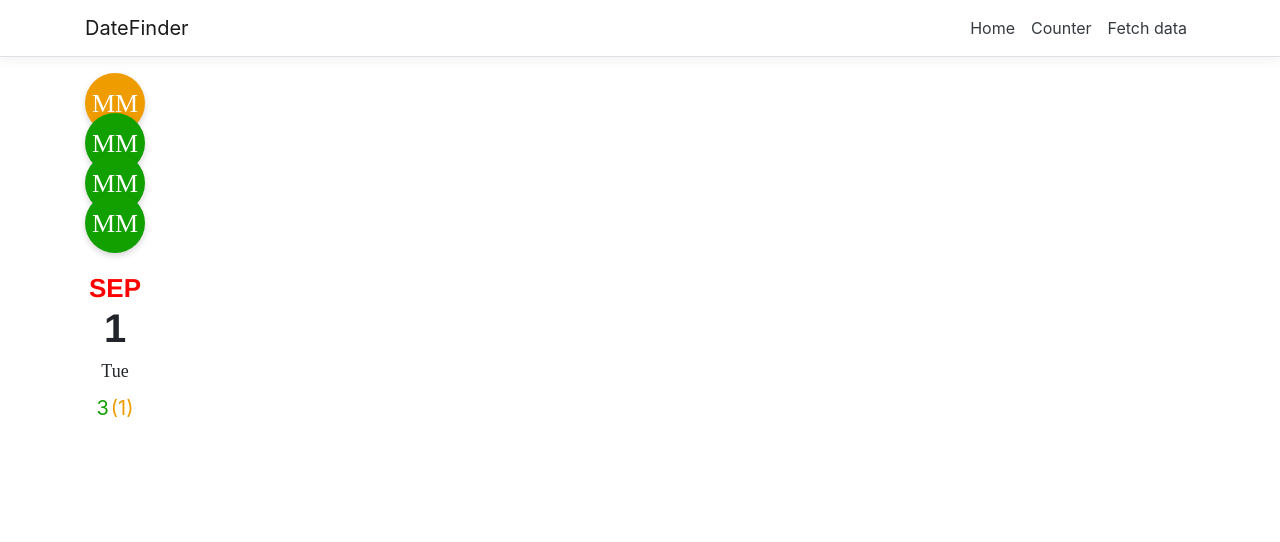
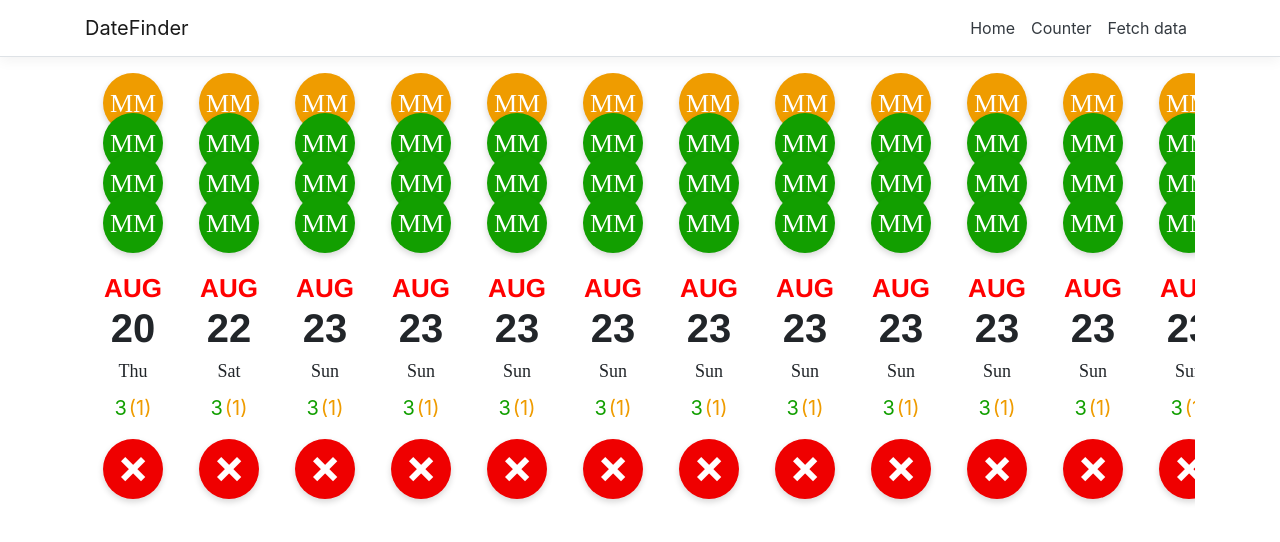
Before and after one commit to Paccos/When, a React (Create React App) app in the folder DateFinder/ClientApp/: page / in a window 1280 px wide. Shown: the top 542 px of the page. Built offline with nearby package versions, Linux system fonts and the light colour scheme.

Commit message:
Add a toggle button and make a grid from fed in dates with entries

```diff
--- a/DateFinder/ClientApp/src/App.js
+++ b/DateFinder/ClientApp/src/App.js
@@ -2,22 +2,144 @@ import React, { Component } from 'react';
 import { Layout } from './components/Layout';
 
 import './custom.css';
-import { DateColumn } from './components/DateView';
+import DateGrid from './components/DateGrid';
 
 export default class App extends Component {
 	static displayName = App.name;
 
 	render() {
 		const dummy = [
-			{ name: 'Max Mustermann', maybe: false },
-			{ name: 'Max Mustermann', maybe: false },
-			{ name: 'Max Mustermann', maybe: false },
-			{ name: 'Max Mustermann', maybe: true },
+			{
+				date: '2020-08-20',
+				entries: [
+					{ name: 'Max Mustermann', maybe: false },
+					{ name: 'Max Mustermann', maybe: false },
+					{ name: 'Max Mustermann', maybe: false },
+					{ name: 'Max Mustermann', maybe: true },
+				],
+			},
+			{
+				date: '2020-08-22',
+				entries: [
+					{ name: 'Max Mustermann', maybe: false },
+					{ name: 'Max Mustermann', maybe: false },
+					{ name: 'Max Mustermann', maybe: false },
+					{ name: 'Max Mustermann', maybe: true },
+				],
+			},
+			{
+				date: '2020-08-23',
+				entries: [
+					{ name: 'Max Mustermann', maybe: false },
+					{ name: 'Max Mustermann', maybe: false },
+					{ name: 'Max Mustermann', maybe: false },
+					{ name: 'Max Mustermann', maybe: true },
+				],
+			},
+			{
+				date: '2020-08-23',
+				entries: [
+					{ name: 'Max Mustermann', maybe: false },
+					{ name: 'Max Mustermann', maybe: false },
+					{ name: 'Max Mustermann', maybe: false },
+					{ name: 'Max Mustermann', maybe: true },
+				],
+			},
+			{
+				date: '2020-08-23',
+				entries: [
+					{ name: 'Max Mustermann', maybe: false },
+					{ name: 'Max Mustermann', maybe: false },
+					{ name: 'Max Mustermann', maybe: false },
+					{ name: 'Max Mustermann', maybe: true },
+				],
+			},
+			{
+				date: '2020-08-23',
+				entries: [
+					{ name: 'Max Mustermann', maybe: false },
+					{ name: 'Max Mustermann', maybe: false },
+					{ name: 'Max Mustermann', maybe: false },
+					{ name: 'Max Mustermann', maybe: true },
+				],
+			},
+			{
+				date: '2020-08-23',
+				entries: [
+					{ name: 'Max Mustermann', maybe: false },
+					{ name: 'Max Mustermann', maybe: false },
+					{ name: 'Max Mustermann', maybe: false },
+					{ name: 'Max Mustermann', maybe: true },
+				],
+			},
+			{
+				date: '2020-08-23',
+				entries: [
+					{ name: 'Max Mustermann', maybe: false },
+					{ name: 'Max Mustermann', maybe: false },
+					{ name: 'Max Mustermann', maybe: false },
+					{ name: 'Max Mustermann', maybe: true },
+				],
+			},
+			{
+				date: '2020-08-23',
+				entries: [
+					{ name: 'Max Mustermann', maybe: false },
+					{ name: 'Max Mustermann', maybe: false },
+					{ name: 'Max Mustermann', maybe: false },
+					{ name: 'Max Mustermann', maybe: true },
+				],
+			},
+			{
+				date: '2020-08-23',
+				entries: [
+					{ name: 'Max Mustermann', maybe: false },
+					{ name: 'Max Mustermann', maybe: false },
+					{ name: 'Max Mustermann', maybe: false },
+					{ name: 'Max Mustermann', maybe: true },
+				],
+			},
+			{
+				date: '2020-08-23',
+				entries: [
+					{ name: 'Max Mustermann', maybe: false },
+					{ name: 'Max Mustermann', maybe: false },
+					{ name: 'Max Mustermann', maybe: false },
+					{ name: 'Max Mustermann', maybe: true },
+				],
+			},
+			{
+				date: '2020-08-23',
+				entries: [
+					{ name: 'Max Mustermann', maybe: false },
+					{ name: 'Max Mustermann', maybe: false },
+					{ name: 'Max Mustermann', maybe: false },
+					{ name: 'Max Mustermann', maybe: true },
+				],
+			},
+			{
+				date: '2020-08-23',
+				entries: [
+					{ name: 'Max Mustermann', maybe: false },
+					{ name: 'Max Mustermann', maybe: false },
+					{ name: 'Max Mustermann', maybe: false },
+					{ name: 'Max Mustermann', maybe: true },
+				],
+			},
+			{
+				date: '2020-08-23',
+				entries: [
+					{ name: 'Max Mustermann', maybe: false },
+					{ name: 'Max Mustermann', maybe: false },
+					{ name: 'Max Mustermann', maybe: false },
+					{ name: 'Max Mustermann', maybe: true },
+				],
+			},
 		];
 
 		return (
 			<Layout>
-				<DateColumn date={new Date()} namesAndStates={dummy} />
+				<DateGrid entries={dummy} />
 			</Layout>
 		);
 	}
--- a/DateFinder/ClientApp/src/components/DateView.js
+++ b/DateFinder/ClientApp/src/components/DateGrid.js
@@ -1,5 +1,7 @@
-import React from 'react';
+import React, { useState } from 'react';
 import './DateView.css';
+import checkmark from '../images/Checkmark.png';
+import cross from '../images/Cross.png';
 
 const DateView = (props) => {
 	const date = new Date(props.date);
@@ -53,7 +55,39 @@ const YesMaybeCounter = (props) => {
 	);
 };
 
-export const DateColumn = (props) => {
+const toggleButtonStates = {
+	yes: 'yes',
+	maybe: 'maybe',
+	no: 'no',
+};
+
+const ToggleButton = (props) => {
+	const [buttonState, setButtonState] = useState(props.buttonState);
+
+	const className = `toggleButton ${buttonState}`;
+
+	return (
+		<button
+			className={className}
+			onClick={() => {
+				if (buttonState === ToggleButton.buttonStates.yes)
+					setButtonState(ToggleButton.buttonStates.maybe);
+				else if (buttonState === ToggleButton.buttonStates.maybe)
+					setButtonState(ToggleButton.buttonStates.no);
+				else if (buttonState === ToggleButton.buttonStates.no)
+					setButtonState(ToggleButton.buttonStates.yes);
+			}}
+		>
+			<img
+				src={buttonState === ToggleButton.buttonStates.no ? cross : checkmark}
+			/>
+		</button>
+	);
+};
+
+ToggleButton.buttonStates = toggleButtonStates;
+
+const DateColumn = (props) => {
 	const date = props.date;
 	const namesAndStates = props.namesAndStates;
 
@@ -65,6 +99,21 @@ export const DateColumn = (props) => {
 			<NamesBar namesAndStates={namesAndStates} />
 			<DateView date={date} />
 			<YesMaybeCounter yes={yesCount} maybe={maybeCount} />
+			<ToggleButton buttonState={ToggleButton.buttonStates.no} />
 		</div>
 	);
 };
+
+const DateGrid = (props) => {
+	const entries = props.entries;
+
+	return (
+		<div className="dateGrid">
+			{entries.map((e, index) => (
+				<DateColumn date={e.date} namesAndStates={e.entries} key={index} />
+			))}
+		</div>
+	);
+};
+
+export default DateGrid;
--- a/DateFinder/ClientApp/src/components/DateView.css
+++ b/DateFinder/ClientApp/src/components/DateView.css
@@ -74,9 +74,36 @@
 	width: 12px;
 }
 
+.toggleButton {
+	width: 60px;
+	height: 60px;
+	border-radius: 30px;
+	border-width: 0;
+	box-shadow: 0 3px 6px rgba(0, 0, 0, 0.16);
+	margin-bottom: 20px;
+}
+
+.toggleButton.yes {
+	background-color: #129f00;
+}
+
+.toggleButton.maybe {
+	background-color: #ef9c00;
+}
+
+.toggleButton.no {
+	background-color: #ef0000;
+}
+
 .dateColumn {
 	display: flex;
 	flex-direction: column;
 	align-items: center;
 	width: 60px;
+	margin: 0 18px;
 }
+
+.dateGrid {
+	display: flex;
+	overflow: scroll;
+}
```
Also changed, not shown: DateFinder/ClientApp/src/images/Checkmark.png (added), DateFinder/ClientApp/src/images/Cross.png (added).
